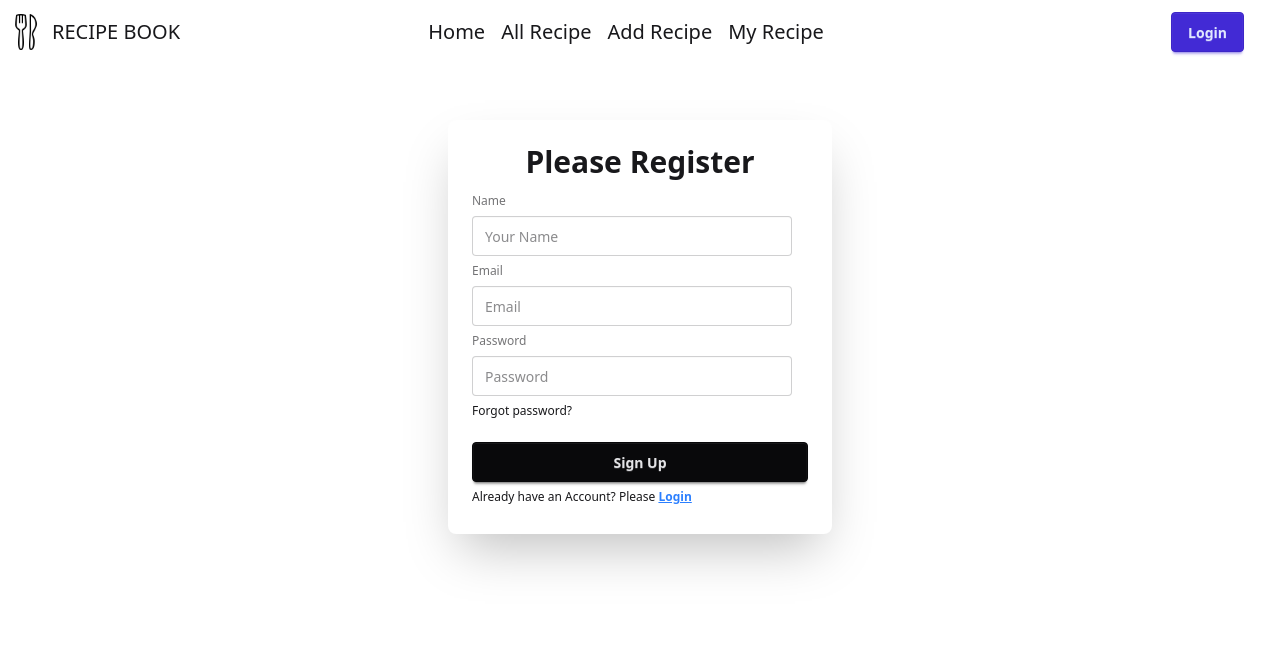
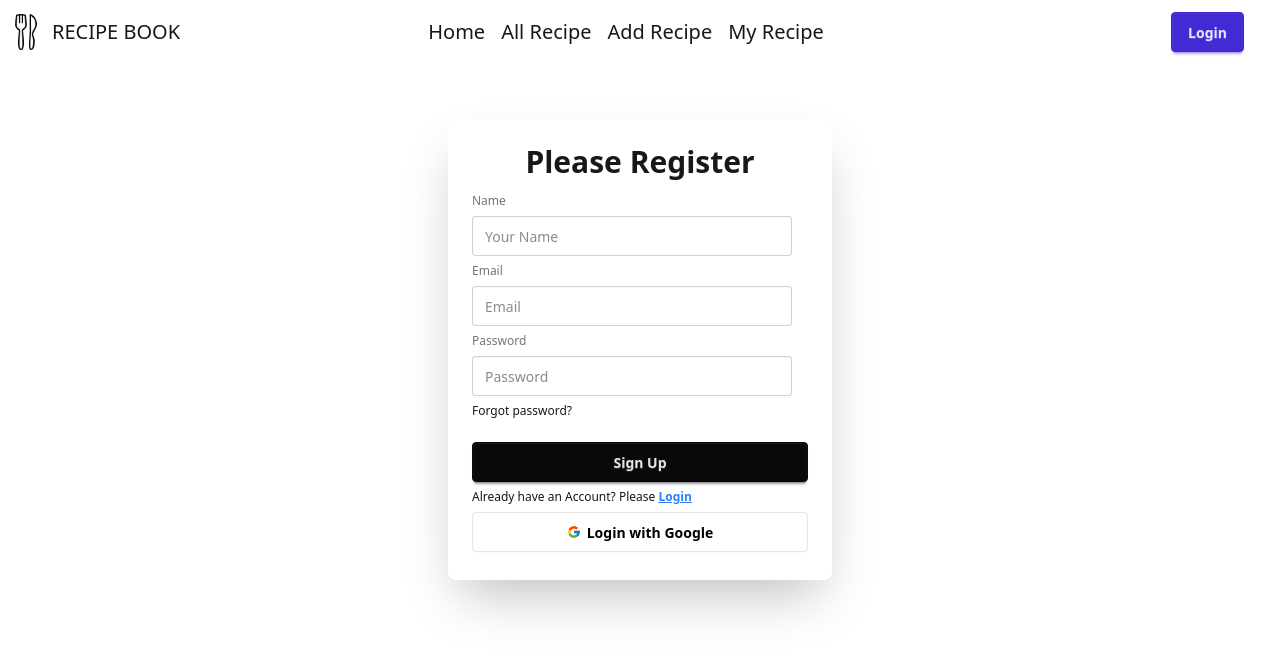
Before and after one commit to ahamedraju1/recipes-book-app-client, a React (Vite) app: page /singUp in a window 1280 px wide. Shown: the top 654 px of the page. Built offline with nearby package versions, Linux system fonts and the light colour scheme; no server answers.

Commit message:
added a google auth for signUp page and navigate to user choose path default home

```diff
--- a/src/Component/SignUp.jsx
+++ b/src/Component/SignUp.jsx
@@ -2,10 +2,11 @@ import React, { use } from 'react';
 import { AuthContext } from '../Context/AuthContext';
 import Navbar from './Navbar';
 import { Link, useLocation, useNavigate } from 'react-router';
+import { FcGoogle } from "react-icons/fc";
 
 
 const SignUp = () => {
-    const { createUser } = use(AuthContext);
+    const { createUser, googleSignIn } = use(AuthContext);
     const location = useLocation();
     const navigate = useNavigate();
 
@@ -18,7 +19,7 @@ const SignUp = () => {
         console.log(userData);
 
         // create a user
-         createUser(userData.email, userData.password)
+        createUser(userData.email, userData.password)
             .then(result => {
                 console.log(result.user);
                 navigate(location?.state || '/');
@@ -29,9 +30,21 @@ const SignUp = () => {
     }
 
 
+    const handleGoogleSignIn = () =>{
+            googleSignIn()
+            .then(result => {
+                console.log(result)
+                navigate(location?. state || '/');
+            })
+            .catch(error => {
+                console.log(error)
+            })
+    }
+
+
     return (
         <div>
-            <Navbar/>
+            <Navbar />
             <div className="card bg-base-100 mx-auto mt-14 max-w-sm shrink-0 shadow-2xl">
                 <div className="card-body">
                     <h1 className="text-3xl text-center font-bold"> Please Register </h1>
@@ -41,10 +54,14 @@ const SignUp = () => {
                         <label className="label">Email</label>
                         <input type="email" name='email' className="input" placeholder="Email" />
                         <label className="label">Password</label>
-                        <input type="password" name='password' className="input"  placeholder="Password" />
+                        <input type="password" name='password' className="input" placeholder="Password" />
                         <div><a className="link link-hover">Forgot password?</a></div>
                         <button className="btn btn-neutral mt-4">Sign Up</button>
                         <p>Already have an Account? Please <Link to="/signIn" className='text-blue-500 underline font-bold'>Login</Link></p>
+
+                        <button onClick={handleGoogleSignIn} className='btn bg-white text-black border-[#e5e5e5]'>
+                            <FcGoogle />Login with Google
+                        </button>
                     </form>
                 </div>
             </div>
```
